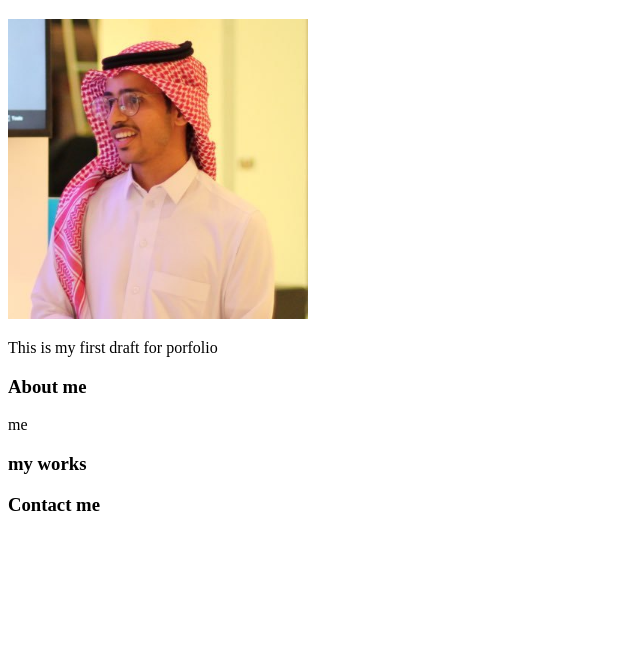
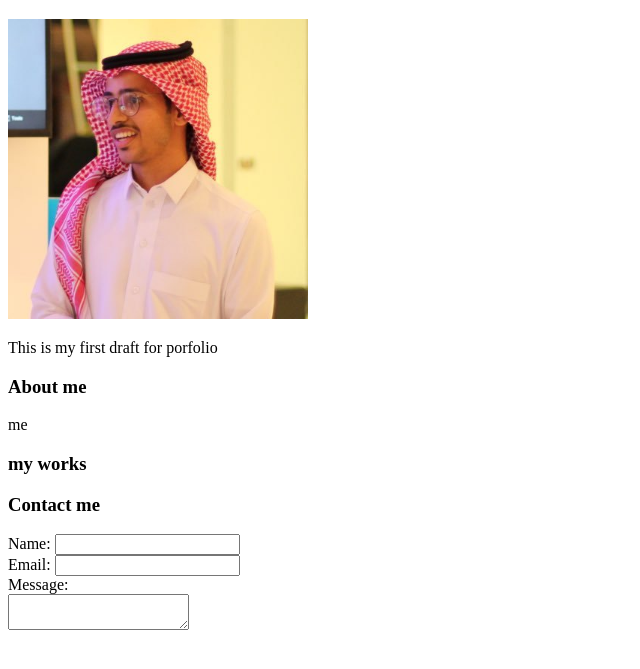
Before and after one commit to moasslahi/portfolio, a plain HTML site: page index.html in a window 1280 px wide. Shown: the part 79-748 px from the top of the page, without its empty margins (0-640 px from the left). Drawn offline with Linux system fonts and the light colour scheme.

Commit message:
added form to contact me

```diff
--- a/index.html
+++ b/index.html
@@ -18,6 +18,19 @@
 
 	<div>
 		<h3>Contact me</h3>
+		<form action="" method="POST">
+			<label for="name">Name:</label>
+			<input id="name" type="text" name="name" required=""> <br>
+			<label for="email">Email:</label>
+			<input id="email" type="email" name="email" required=""
+			><br>
+			<label for="message">
+				Message:
+			</label><br>
+			<textarea id="message" name="message" required>
+
+			</textarea>
+		</form>
 	</div>
 
 </body>
```
